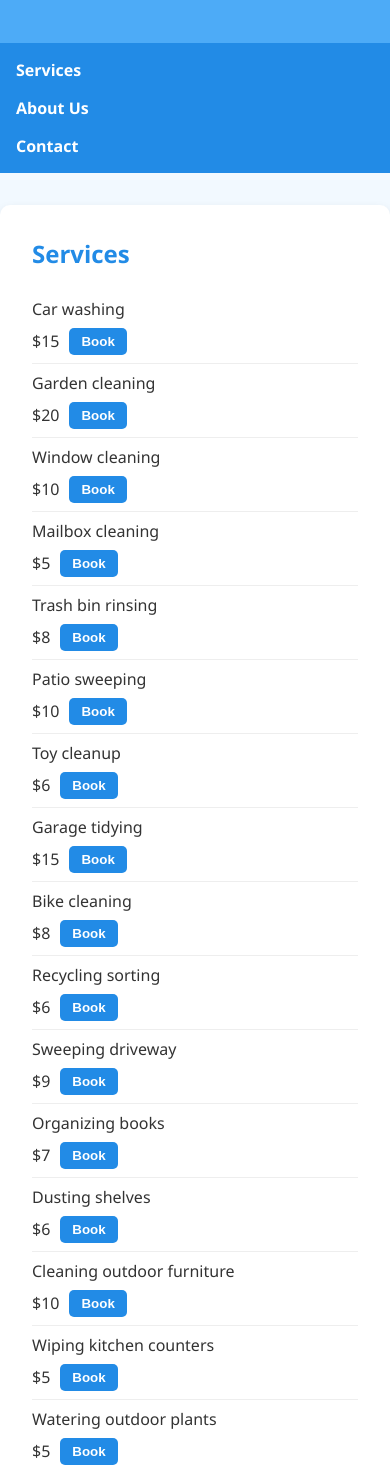
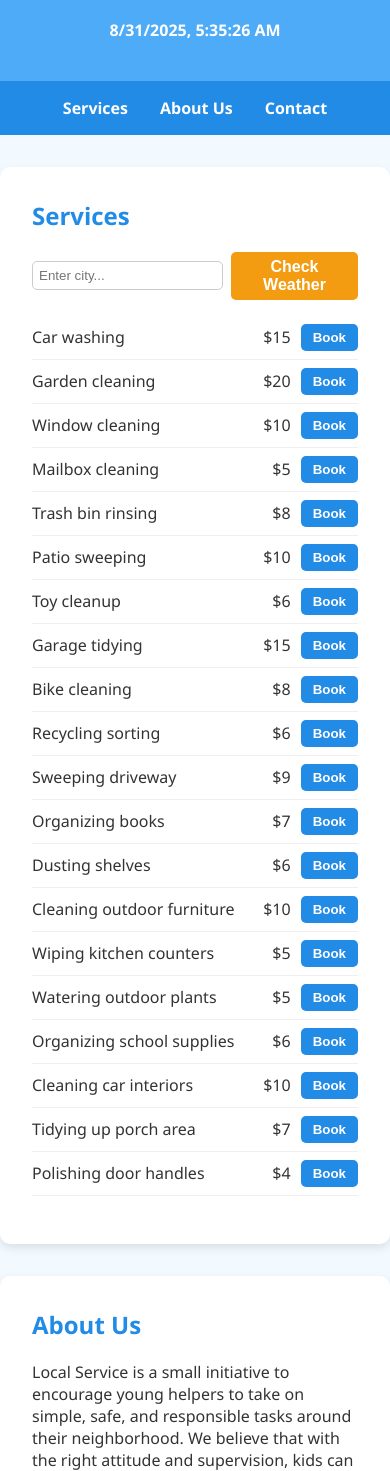
Before and after one commit to nvsn26/local-service, a plain HTML site: page index.html in a window 390 px wide. Shown: the part 91-1562 px from the top of the page. Drawn offline with Linux system fonts and the light colour scheme.

Commit message:
Update index.html

```diff
--- a/index.html
+++ b/index.html
@@ -21,6 +21,12 @@
       color: white;
       padding: 1.5rem;
       text-align: center;
+    }
+
+    #local-time {
+      margin-top: 10px;
+      font-size: 1rem;
+      font-weight: bold;
     }
 
     nav {
@@ -55,6 +61,36 @@
       margin-top: 0;
     }
 
+    .weather-check {
+      display: flex;
+      justify-content: space-between;
+      align-items: center;
+      margin-bottom: 12px;
+    }
+
+    .weather-btn {
+      background: #f39c12;
+      border: none;
+      color: white;
+      padding: 6px 14px;
+      border-radius: 5px;
+      cursor: pointer;
+      font-weight: bold;
+      transition: background-color 0.3s;
+      font-size: 1rem;
+    }
+
+    .weather-btn:hover {
+      background: #d98c0a;
+    }
+
+    .weather-check input {
+      padding: 6px;
+      border-radius: 5px;
+      border: 1px solid #ccc;
+      margin-right: 8px;
+    }
+
     ul.services-list {
       list-style: none;
       padding: 0;
@@ -68,15 +104,11 @@
       align-items: center;
     }
 
-    ul.services-list li > .service-name {
-      flex-grow: 1;
-    }
-
     .book-group {
       display: flex;
       align-items: center;
       gap: 10px;
-      min-width: 120px; /* fixed width to align all */
+      min-width: 120px;
       justify-content: flex-end;
     }
 
@@ -101,26 +133,7 @@
       color: #666;
     }
 
-    @media (max-width: 600px) {
-      nav {
-        flex-direction: column;
-        gap: 1rem;
-      }
-
-      ul.services-list li {
-        flex-direction: column;
-        align-items: flex-start;
-      }
-
-      .book-group {
-        min-width: auto;
-        margin-top: 8px;
-        justify-content: flex-start;
-      }
-    }
-
-    /* Popup styling */
-    #popup {
+    #popup, #weather-popup {
       display: none;
       position: fixed;
       top: 0; left: 0;
@@ -130,7 +143,7 @@
       align-items: center;
       z-index: 1000;
     }
-    #popup-content {
+    #popup-content, #weather-content {
       background: white;
       padding: 20px 30px;
       border-radius: 10px;
@@ -138,11 +151,8 @@
       text-align: center;
       box-shadow: 0 0 15px rgba(0,0,0,0.3);
     }
-    #popup-content p {
-      margin-bottom: 1.2rem;
-      font-size: 1.1rem;
-    }
-    #popup-content button {
+    #popup-content button, #weather-content button {
+      margin-top: 1rem;
       background: #228be6;
       border: none;
       color: white;
@@ -150,9 +160,8 @@
       border-radius: 5px;
       cursor: pointer;
       font-weight: bold;
-      transition: background-color 0.3s;
     }
-    #popup-content button:hover {
+    #popup-content button:hover, #weather-content button:hover {
       background: #1864ab;
     }
   </style>
@@ -161,6 +170,7 @@
 
   <header>
     <h1>Local Service</h1>
+    <p id="local-time"></p>
   </header>
 
   <nav>
@@ -171,87 +181,36 @@
 
   <div class="section" id="services">
     <h2>Services</h2>
+
+    <!-- Weather search + button -->
+    <div class="weather-check">
+      <div>
+        <input type="text" id="city-input" placeholder="Enter city..." />
+      </div>
+      <button id="weather-btn" class="weather-btn">Check Weather</button>
+    </div>
+
     <ul class="services-list">
-      <li>
-        <span class="service-name">Car washing</span>
-        <div class="book-group"><span>$15</span><button class="book-btn">Book</button></div>
-      </li>
-      <li>
-        <span class="service-name">Garden cleaning</span>
-        <div class="book-group"><span>$20</span><button class="book-btn">Book</button></div>
-      </li>
-      <li>
-        <span class="service-name">Window cleaning</span>
-        <div class="book-group"><span>$10</span><button class="book-btn">Book</button></div>
-      </li>
-      <li>
-        <span class="service-name">Mailbox cleaning</span>
-        <div class="book-group"><span>$5</span><button class="book-btn">Book</button></div>
-      </li>
-      <li>
-        <span class="service-name">Trash bin rinsing</span>
-        <div class="book-group"><span>$8</span><button class="book-btn">Book</button></div>
-      </li>
-      <li>
-        <span class="service-name">Patio sweeping</span>
-        <div class="book-group"><span>$10</span><button class="book-btn">Book</button></div>
-      </li>
-      <li>
-        <span class="service-name">Toy cleanup</span>
-        <div class="book-group"><span>$6</span><button class="book-btn">Book</button></div>
-      </li>
-      <li>
-        <span class="service-name">Garage tidying</span>
-        <div class="book-group"><span>$15</span><button class="book-btn">Book</button></div>
-      </li>
-      <li>
-        <span class="service-name">Bike cleaning</span>
-        <div class="book-group"><span>$8</span><button class="book-btn">Book</button></div>
-      </li>
-      <li>
-        <span class="service-name">Recycling sorting</span>
-        <div class="book-group"><span>$6</span><button class="book-btn">Book</button></div>
-      </li>
-      <li>
-        <span class="service-name">Sweeping driveway</span>
-        <div class="book-group"><span>$9</span><button class="book-btn">Book</button></div>
-      </li>
-      <li>
-        <span class="service-name">Organizing books</span>
-        <div class="book-group"><span>$7</span><button class="book-btn">Book</button></div>
-      </li>
-      <li>
-        <span class="service-name">Dusting shelves</span>
-        <div class="book-group"><span>$6</span><button class="book-btn">Book</button></div>
-      </li>
-      <li>
-        <span class="service-name">Cleaning outdoor furniture</span>
-        <div class="book-group"><span>$10</span><button class="book-btn">Book</button></div>
-      </li>
-      <li>
-        <span class="service-name">Wiping kitchen counters</span>
-        <div class="book-group"><span>$5</span><button class="book-btn">Book</button></div>
-      </li>
-      <li>
-        <span class="service-name">Watering outdoor plants</span>
-        <div class="book-group"><span>$5</span><button class="book-btn">Book</button></div>
-      </li>
-      <li>
-        <span class="service-name">Organizing school supplies</span>
-        <div class="book-group"><span>$6</span><button class="book-btn">Book</button></div>
-      </li>
-      <li>
-        <span class="service-name">Cleaning car interiors</span>
-        <div class="book-group"><span>$10</span><button class="book-btn">Book</button></div>
-      </li>
-      <li>
-        <span class="service-name">Tidying up porch area</span>
-        <div class="book-group"><span>$7</span><button class="book-btn">Book</button></div>
-      </li>
-      <li>
-        <span class="service-name">Polishing door handles</span>
-        <div class="book-group"><span>$4</span><button class="book-btn">Book</button></div>
-      </li>
+      <li><span>Car washing</span><div class="book-group"><span>$15</span><button class="book-btn">Book</button></div></li>
+      <li><span>Garden cleaning</span><div class="book-group"><span>$20</span><button class="book-btn">Book</button></div></li>
+      <li><span>Window cleaning</span><div class="book-group"><span>$10</span><button class="book-btn">Book</button></div></li>
+      <li><span>Mailbox cleaning</span><div class="book-group"><span>$5</span><button class="book-btn">Book</button></div></li>
+      <li><span>Trash bin rinsing</span><div class="book-group"><span>$8</span><button class="book-btn">Book</button></div></li>
+      <li><span>Patio sweeping</span><div class="book-group"><span>$10</span><button class="book-btn">Book</button></div></li>
+      <li><span>Toy cleanup</span><div class="book-group"><span>$6</span><button class="book-btn">Book</button></div></li>
+      <li><span>Garage tidying</span><div class="book-group"><span>$15</span><button class="book-btn">Book</button></div></li>
+      <li><span>Bike cleaning</span><div class="book-group"><span>$8</span><button class="book-btn">Book</button></div></li>
+      <li><span>Recycling sorting</span><div class="book-group"><span>$6</span><button class="book-btn">Book</button></div></li>
+      <li><span>Sweeping driveway</span><div class="book-group"><span>$9</span><button class="book-btn">Book</button></div></li>
+      <li><span>Organizing books</span><div class="book-group"><span>$7</span><button class="book-btn">Book</button></div></li>
+      <li><span>Dusting shelves</span><div class="book-group"><span>$6</span><button class="book-btn">Book</button></div></li>
+      <li><span>Cleaning outdoor furniture</span><div class="book-group"><span>$10</span><button class="book-btn">Book</button></div></li>
+      <li><span>Wiping kitchen counters</span><div class="book-group"><span>$5</span><button class="book-btn">Book</button></div></li>
+      <li><span>Watering outdoor plants</span><div class="book-group"><span>$5</span><button class="book-btn">Book</button></div></li>
+      <li><span>Organizing school supplies</span><div class="book-group"><span>$6</span><button class="book-btn">Book</button></div></li>
+      <li><span>Cleaning car interiors</span><div class="book-group"><span>$10</span><button class="book-btn">Book</button></div></li>
+      <li><span>Tidying up porch area</span><div class="book-group"><span>$7</span><button class="book-btn">Book</button></div></li>
+      <li><span>Polishing door handles</span><div class="book-group"><span>$4</span><button class="book-btn">Book</button></div></li>
     </ul>
   </div>
 
@@ -270,6 +229,7 @@
     © 2025 Local Service. All rights reserved.
   </footer>
 
+  <!-- Booking Popup -->
   <div id="popup">
     <div id="popup-content">
       <p><strong>Contact to Book</strong></p>
@@ -278,9 +238,30 @@
     </div>
   </div>
 
+  <!-- Weather Popup -->
+  <div id="weather-popup">
+    <div id="weather-content">
+      <p><strong>Current Weather</strong></p>
+      <p id="weather-result">Loading...</p>
+      <button onclick="closeWeatherPopup()">Close</button>
+    </div>
+  </div>
+
   <script>
+    // Local time
+    function updateLocalTime() {
+      const now = new Date();
+      document.getElementById('local-time').textContent = now.toLocaleString();
+    }
+    updateLocalTime();
+    setInterval(updateLocalTime, 1000);
+
+    // Popups
     const buttons = document.querySelectorAll('.book-btn');
     const popup = document.getElementById('popup');
+    const weatherBtn = document.getElementById('weather-btn');
+    const weatherPopup = document.getElementById('weather-popup');
+    const weatherResult = document.getElementById('weather-result');
 
     buttons.forEach(btn => {
       btn.addEventListener('click', () => {
@@ -291,6 +272,28 @@
     function closePopup() {
       popup.style.display = 'none';
     }
+    function closeWeatherPopup() {
+      weatherPopup.style.display = 'none';
+    }
+
+    // Weather
+    const apiKey = "e9f6767df1367e8fc62a46820733b2df";
+    weatherBtn.addEventListener('click', () => {
+      const city = document.getElementById('city-input').value.trim() || "Auckland";
+      fetch(`https://api.openweathermap.org/data/2.5/weather?q=${city}&units=metric&appid=${apiKey}`)
+        .then(res => res.json())
+        .then(data => {
+          if (data.cod === 200) {
+            weatherResult.textContent = `${data.weather[0].description}, ${data.main.temp}°C in ${data.name}`;
+          } else {
+            weatherResult.textContent = "City not found.";
+          }
+        })
+        .catch(() => {
+          weatherResult.textContent = "Error fetching weather.";
+        });
+      weatherPopup.style.display = 'flex';
+    });
   </script>
 
 </body>
```
